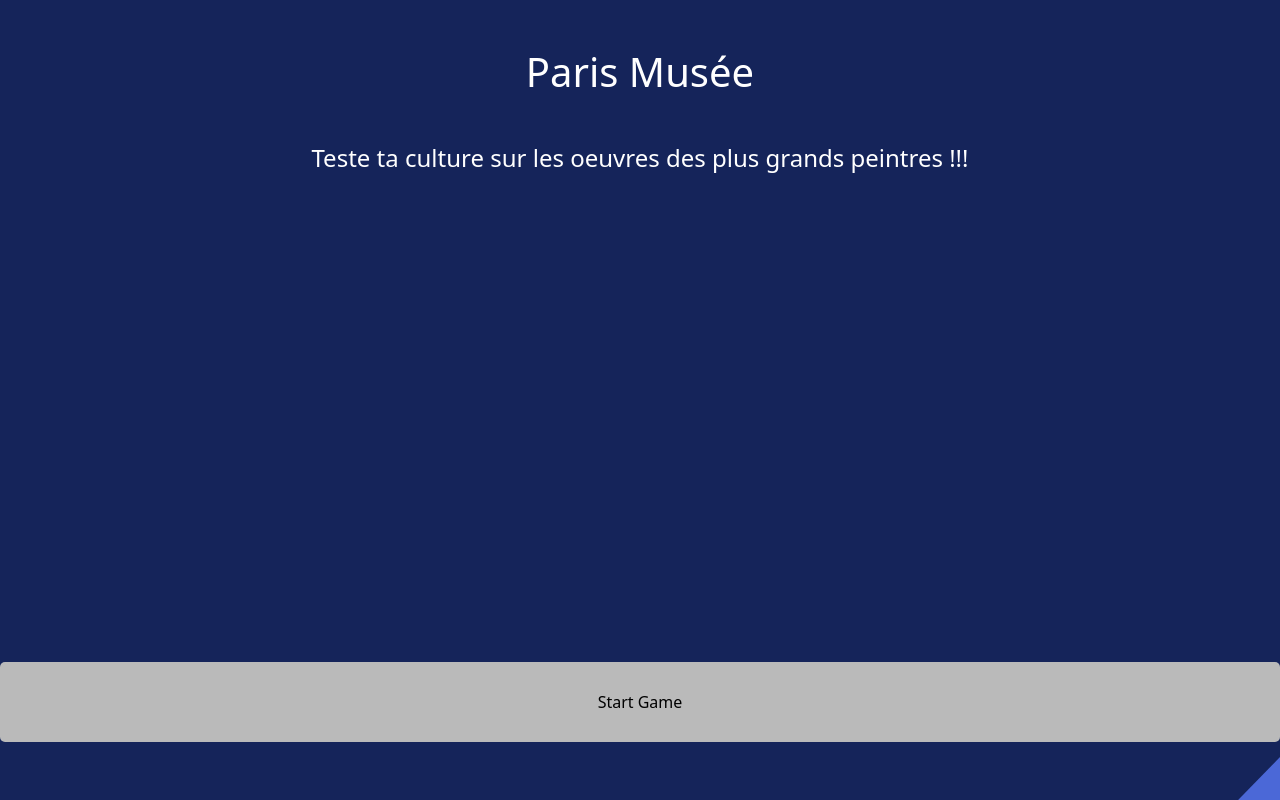
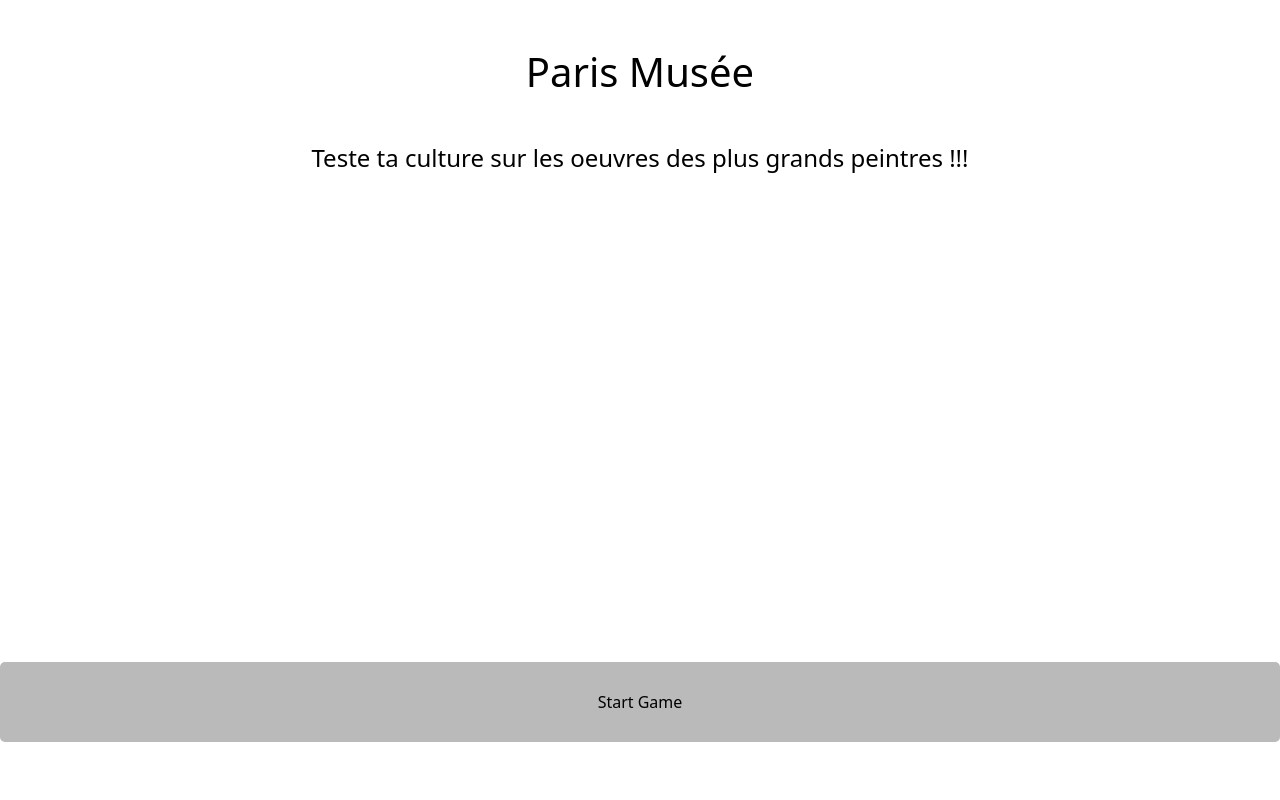
Before and after one commit to jwheatp/cyril-projet-paris-musees, a Vue app in the folder client/: page / in a window 1280 px wide. Built offline with nearby package versions, Linux system fonts and the light colour scheme.

Commit message:
update : add media query on body

```diff
--- a/client/src/assets/main.scss
+++ b/client/src/assets/main.scss
@@ -8,3 +8,10 @@ body {
 	background-size: cover;
 	color: #fff;
 }
+
+@media (min-width: 500px) {
+	body {
+		background-image: none;
+		color: #000;
+	}
+}
```
